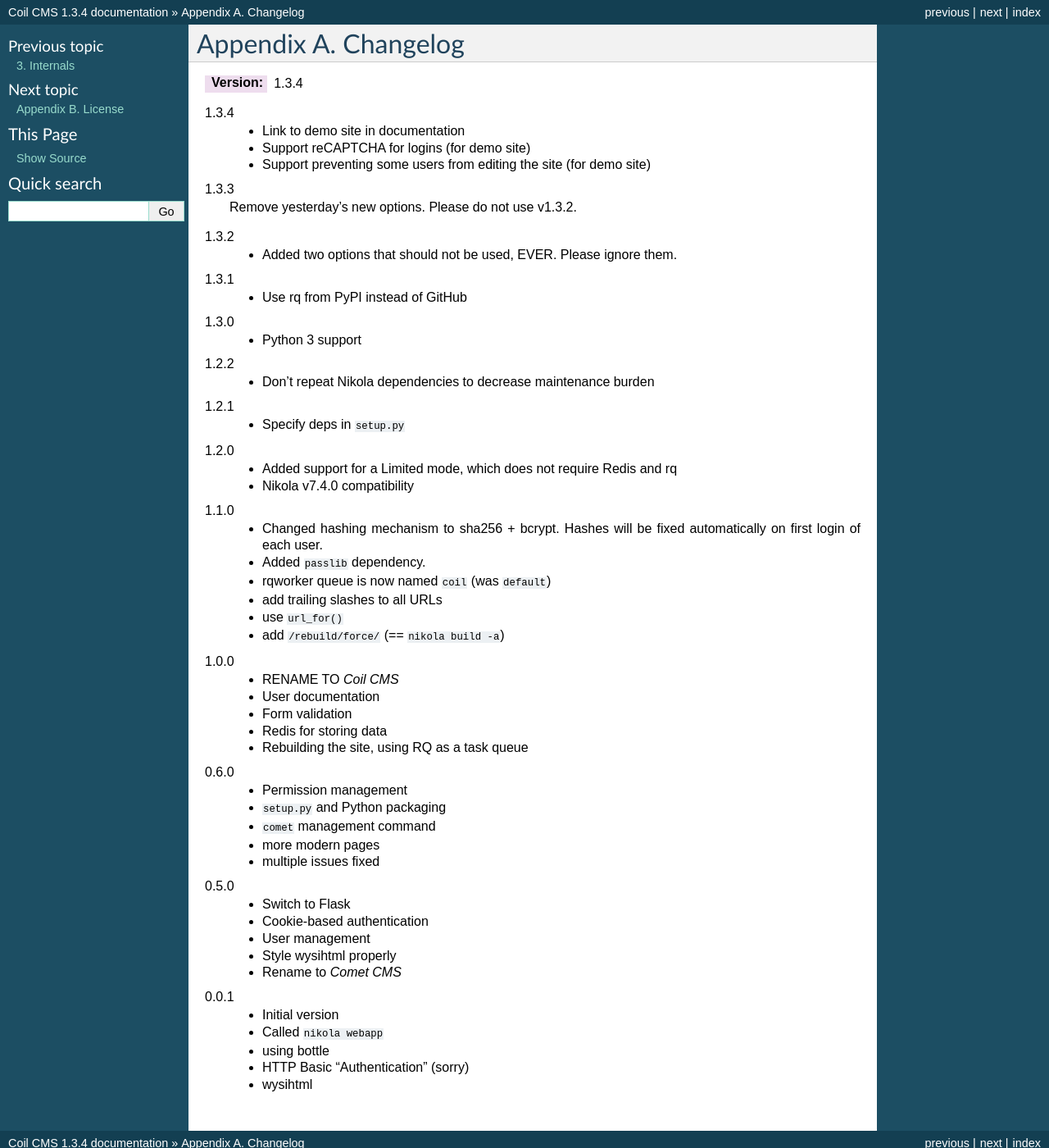
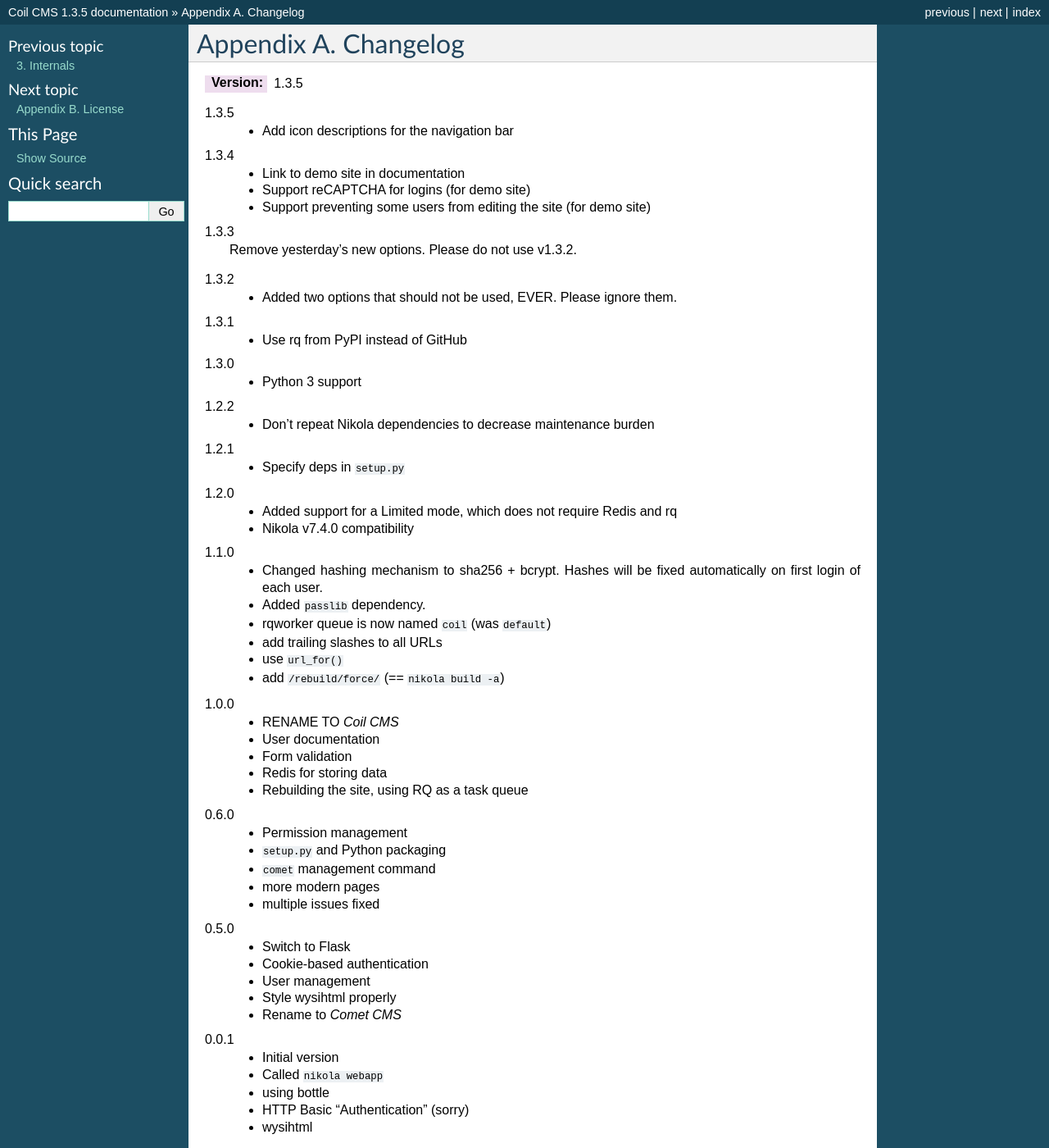
Before and after one commit to getnikola/coil, a Sphinx documentation site: the page built from docs/CHANGELOG.rst, in a window 1280 px wide and 1400 px high. Shown: the whole window at 82% size. Built offline with Sphinx 7.4.7, drawn with Linux system fonts in a browser that asks for light colours; some of the changed text lies outside the part shown.

Commit message:
v1.3.5: add icon descriptions
Signed-off-by: Chris Warrick <kwpolska@gmail.com>

```diff
--- a/CHANGELOG.rst
+++ b/CHANGELOG.rst
@@ -2,7 +2,10 @@
 Appendix A. Changelog
 =====================
 
-:Version: 1.3.4
+:Version: 1.3.5
+
+1.3.5
+    * Add icon descriptions for the navigation bar
 
 1.3.4
     * Link to demo site in documentation
--- a/CONTRIBUTING.rst
+++ b/CONTRIBUTING.rst
@@ -5,8 +5,8 @@
 :Author: Chris Warrick <chris@chriswarrick.com>
 :Copyright: © 2015, Chris Warrick.
 :License: BSD (see /LICENSE or :doc:`Appendix B <LICENSE>`.)
-:Date: 2015-08-08
-:Version: 1.3.4
+:Date: 2015-08-17
+:Version: 1.3.5
 
 .. index:: contributing
 
--- a/README.rst
+++ b/README.rst
@@ -9,8 +9,3 @@
 -----
 
 Setting up Coil CMS is described in `the documentation <https://coil.readthedocs.org/en/latest/admin/setup/>`_.
-
-Demo
-----
-
-The Coil demo site is available at https://coilcms-site.getnikola.com/ and https://coilcms-site.getnikola.com/.
--- a/coil/__init__.py
+++ b/coil/__init__.py
@@ -29,4 +29,4 @@
 
 __all__ = ['__version__']
 
-__version__ = '1.3.4'
+__version__ = '1.3.5'
--- a/docs/CHANGELOG.rst
+++ b/docs/CHANGELOG.rst
@@ -2,7 +2,10 @@
 Appendix A. Changelog
 =====================
 
-:Version: 1.3.4
+:Version: 1.3.5
+
+1.3.5
+    * Add icon descriptions for the navigation bar
 
 1.3.4
     * Link to demo site in documentation
--- a/docs/CONTRIBUTING.rst
+++ b/docs/CONTRIBUTING.rst
@@ -5,8 +5,8 @@
 :Author: Chris Warrick <chris@chriswarrick.com>
 :Copyright: © 2015, Chris Warrick.
 :License: BSD (see /LICENSE or :doc:`Appendix B <LICENSE>`.)
-:Date: 2015-08-08
-:Version: 1.3.4
+:Date: 2015-08-17
+:Version: 1.3.5
 
 .. index:: contributing
 
--- a/docs/conf.py
+++ b/docs/conf.py
@@ -55,9 +55,9 @@
 # built documents.
 #
 # The short X.Y version.
-version = '1.3.4'
+version = '1.3.5'
 # The full version, including alpha/beta/rc tags.
-release = '1.3.4'
+release = '1.3.5'
 
 # The language for content autogenerated by Sphinx. Refer to documentation
 # for a list of supported languages.
--- a/setup.py
+++ b/setup.py
@@ -7,7 +7,7 @@
     dependencies = [l.strip() for l in fh]
 
 setup(name='coil',
-      version='1.3.4',
+      version='1.3.5',
       description='A user-friendly CMS frontend for Nikola.',
       keywords='coil,nikola,cms',
       author='Chris Warrick, Roberto Alsina, Henry Hirsch et al.',
```
